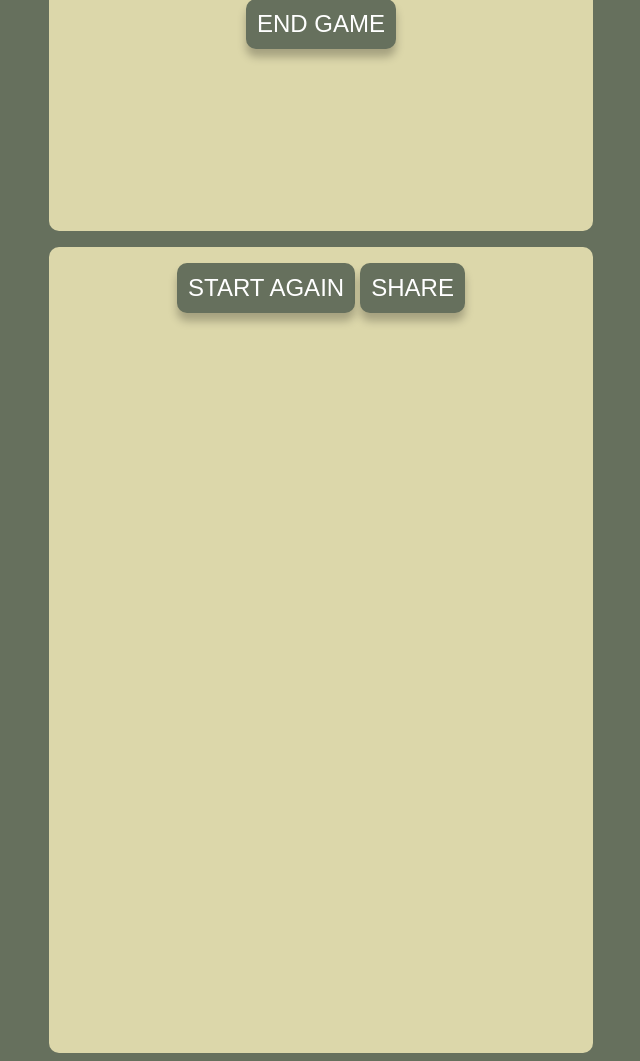
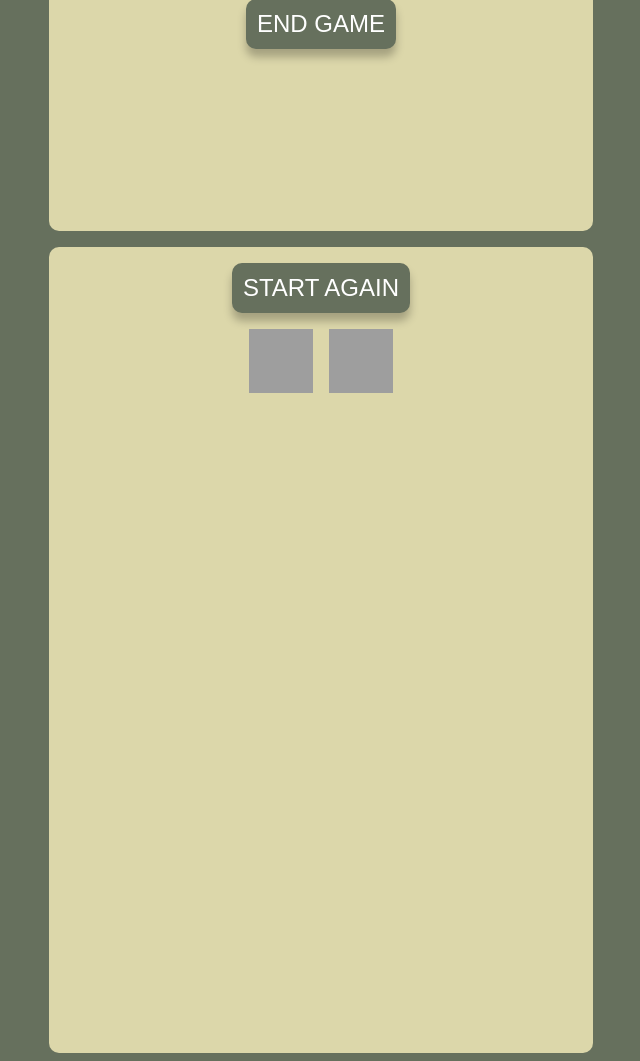
Before and after one commit to it64070101/operation5x5, a PHP site: page /google-login/public/game.html in a window 1280 px wide. Shown: the part 1506-2567 px from the top of the page, without its empty margins (319-959 px from the left). Run offline with PHP 8.4, Linux system fonts and the light colour scheme; some libraries are stand-ins or nearby versions; grey boxes are pictures that could not be loaded.

Commit message:
update room and add share.js
update private room, lock url when play, add share.js for share and player who join with url must Got kicked

```diff
--- a/public/auth.js
+++ b/public/auth.js
@@ -10,10 +10,10 @@ const firebaseConfig = {
 };
 firebase.initializeApp(firebaseConfig)
 const addUser = firebase.database().ref("user_google")
-
 var provider = new firebase.auth.GoogleAuthProvider();
 
 firebase.auth().onAuthStateChanged((user) => {
+  const currentUser = firebase.auth().currentUser;
   const url = new URL(window.location.href);
   const pageName = url.pathname.split("/").pop();
   if (user && (pageName == "index.html" || pageName == "")) {
@@ -24,8 +24,24 @@ firebase.auth().onAuthStateChanged((user) => {
   else if (!user && pageName != "index.html"){
     window.location.href = "index.html";
   }
-
-
+  if (user && ((pageName != "game.html") && (pageName != "result.html"))) {
+    console.log(pageName)
+    let playingRoom = ""
+    addUser.child(currentUser.uid).once("value").then((snapshot) => {
+      snapshot.forEach((data) => {
+        var id = data.key;
+        var id_data = data.val();
+        if (id == "Inroom" && id_data != "") {
+          playingRoom = id_data
+        }
+      });
+      // add score win round losr to user
+      if (playingRoom != "") {
+        console.log(playingRoom)
+        window.location.href = `game.html?room=${playingRoom}`;
+      }
+    });
+  }
 });
 //const btnLogout = document.querySelector("#logout-button")
 // btnLogout.addEventListener("click", function()
--- a/public/checkroom.js
+++ b/public/checkroom.js
@@ -11,3 +11,22 @@ firebase.database().ref('Game').once('value', (snapshot) => {
             }
 });
 }
+
+function checkUserCanPlay() {
+    let kickplayer = true;
+    const currentUser = firebase.auth().currentUser;
+    addUser.child(currentUser.uid).once("value").then((snapshot) => {
+        snapshot.forEach((data) => {
+          var id = data.key;
+          var id_data = data.val();
+          if (id == "Isplay" && id_data == true) {
+            kickplayer = false
+          }
+        });
+        // add score win round losr to user
+        if (kickplayer == true) {
+          alert("wrong way to join")
+          window.location.href = `playmode.html`;
+        }
+      });
+}
--- a/public/game.html
+++ b/public/game.html
@@ -121,16 +121,20 @@
     <div class="page" id="end-game">
         <h1 id="winnerText"></h1>
         <button type="button" id="btnAfterGame" class="gameBtn">START AGAIN</button>
-        <button type="button" id="btnShareGame" class="gameBtn">SHARE</button>
+
+        <div class="grid-share">
+            <div id="share-facebook" onclick="shareOnFacebook()"></div>
+            <div id="share-twitter" onclick="shareOnTwitter()"></div>
+        </div>
     </div>
 
     <!-- JavaScript file included -->
+    <script src="auth.js"></script>
     <script src="checkroom.js"></script>
     <script src="gamescr.js"></script>
     <script src="script.js"></script>
-    <script src="auth.js"></script>
     <script src="gameAddScore.js"></script>
-
+    <script src="share.js"></script>
 </body>
 
 </html>
--- a/public/gamescr.js
+++ b/public/gamescr.js
@@ -15,11 +15,10 @@ const gameDataRef = firebase.database().ref("Game");
 const urlParams = new URLSearchParams(window.location.search);
 let roomCode = urlParams.get('room');
 let wrongRoom = true;
-//set new code room
-
 checkwrongRoom(roomCode)
 
 console.log("Room Code:", roomCode);
+
 // const btnJoins = document.querySelectorAll(".btn-join");
 // btnJoins.forEach((btnJoin) => btnJoin.addEventListener("click", joinGame));
 
@@ -452,6 +451,10 @@ gameDataRef.on("value", (snapshot) => {
 let total = 0;
 
 function updateGame(snapshot) {
+
+    // checkUser is can play
+    checkUserCanPlay()
+
     document.getElementById("inputPlayer-x").value = "";
     document.getElementById("inputPlayer-o").value = "";
     // btnJoins.forEach((btnJoin) => btnJoin.disabled = false);
@@ -591,7 +594,6 @@ function updateGame(snapshot) {
         gameDataRef.child(roomCode).remove();
     }
 }
-
 function exitRoom(event) {
     const currentUser = firebase.auth().currentUser;
     if (currentUser) {
@@ -609,6 +611,10 @@ function exitRoom(event) {
                 }
             });
         });
+        addUser.child(currentUser.uid).update({
+            Isplay: false,
+            Inroom: "",
+          })
         window.location.href = "playmode.html";
     }
 }
--- a/public/guide.js
+++ b/public/guide.js
@@ -1,7 +1,7 @@
 const tutorialUser = firebase.database().ref("tutorial_table")
 let startTime;
 let timerInterval;
-var elapsedTime;
+var elapsedTime = 0;
 startTime = Date.now(); // บันทึกเวลา
 timerInterval = setInterval(updateTimer, 1000);
 
--- a/public/joinroom.js
+++ b/public/joinroom.js
@@ -60,6 +60,10 @@ function submitForm() {
                     [tmpEmail]: currentUser.email,
                 });
             }
+                addUser.child(currentUser.uid).update({
+                    Isplay: true,
+                    Inroom: roomCode,
+                })
             window.location.href = `game.html?room=${roomCode}`;
         }
         // ทำสิ่งที่คุณต้องการกับข้อมูลห้องที่ได้รับ
--- a/public/matchmaking .js
+++ b/public/matchmaking .js
@@ -43,11 +43,15 @@ function findMatchmakingRooms() {
                     [tmpEmail]: currentUser.email,
                 });
             }
+            addUser.child(currentUser.uid).update({
+                Isplay: true,
+                Inroom: roomlist[randomRoom],
+              })
             window.location.href = `game.html?room=${(roomlist[randomRoom])}`;
         }
         else {
             //if can't find room let createroom
-            createRoom();
+            createRoom(true);
         }
     });
 }
--- a/public/playmode.html
+++ b/public/playmode.html
@@ -27,7 +27,7 @@
         <div class="page">
             <form action="">
                 <h1>เข้าสู่สมรภูมิ</h1>
-                <button class="select" type="button" id="host-button" onclick="createRoom()"><i
+                <button class="select" type="button" id="host-button" onclick="createRoom(false)"><i
                         class="fa-solid fa-circle-plus"></i><br>สร้างสมรภูมิใหม่</button>
                 <button class="select" type="button" id="join-button" onclick="joinRoom()"><i
                         class="fa-solid fa-door-open"></i><br>เข้าร่วมสมรภูมิที่มีอยู่</button>
--- a/public/style.css
+++ b/public/style.css
@@ -214,3 +214,27 @@
         display: block;
     }
 }
+
+#share-facebook{
+    margin: 0;
+    background: url('https://cdn.discordapp.com/attachments/1012021672590721096/1212439899601502228/logo_facebook.png?ex=65f1d7a6&is=65df62a6&hm=b6b1e72bb9911b2148da5346fba01735746751bb6f97b7b17058795d72ba058c&');
+    background-repeat: no-repeat;
+    background-size: 100% 100%;
+}
+#share-twitter{
+    margin: 0;
+    background: url('https://cdn.discordapp.com/attachments/1012021672590721096/1212439899375149106/logo_twitter-x.png?ex=65f1d7a6&is=65df62a6&hm=4f013bcbce553efcb8648fed16d2147733a7b81caed91531978aed6be9c008fc&');
+    background-repeat: no-repeat;
+    background-size: 100% 100%;
+}
+.grid-share{
+    padding-bottom: 10%;
+    justify-self: center;
+    justify-content: center;
+    display: grid;
+    grid-template-columns: repeat(2, 4rem);
+    grid-template-rows: repeat(1, 4rem);
+    margin-left: auto;
+    margin-right: auto;
+    gap: 1rem;
+}
```
Also changed, not shown: public/createroom.js (+7 -2 lines), public/share.js (added, +52 -0 lines).
